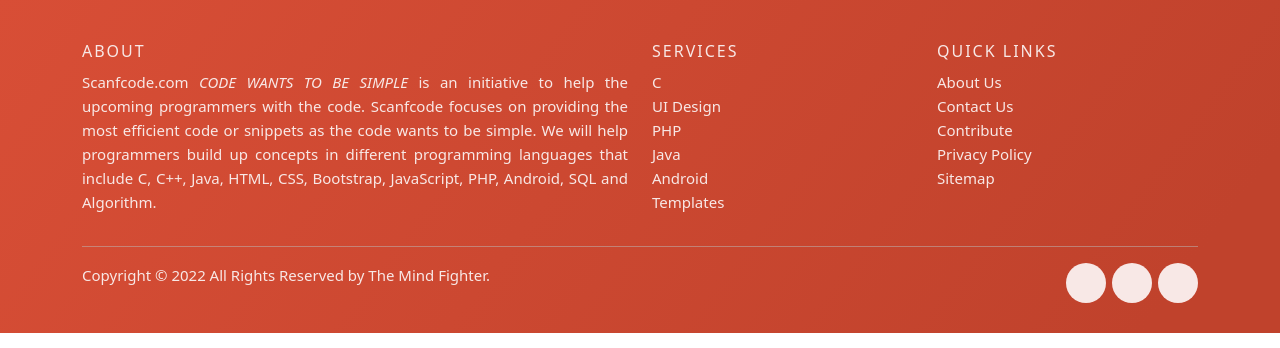
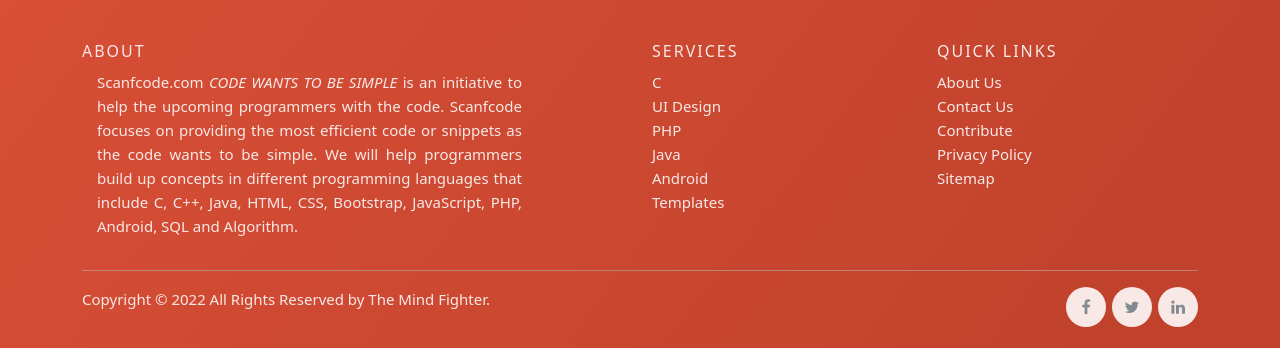
Before and after one commit to emperor9199/mind-fighter, a React (Create React App) app: page /article in a window 1280 px wide. Shown: the part 2268-2616 px from the top of the page. Built offline with nearby package versions, Linux system fonts and the light colour scheme.

Commit message:
changed footer style

```diff
--- a/package.json
+++ b/package.json
@@ -12,6 +12,7 @@
     "@testing-library/react": "^13.3.0",
     "@testing-library/user-event": "^13.5.0",
     "bootstrap": "^5.2.0",
+    "font-awesome": "^4.7.0",
     "jquery": "^3.6.1",
     "popper.js": "^1.16.1",
     "react": "^18.2.0",
--- a/src/components/Footer/Footer.jsx
+++ b/src/components/Footer/Footer.jsx
@@ -1,16 +1,15 @@
 import React from "react";
 import "./Footer.css";
-import { FontAwesomeIcon } from "@fortawesome/react-fontawesome";
-import { faCoffee } from "@fortawesome/free-solid-svg-icons";
 
 const Footer = () => {
+
   return (
     <footer className="site-footer">
       <div className="container">
         <div className="row">
           <div className="col-sm-12 col-md-6">
             <h6>About</h6>
-            <p className="text-justify">
+            <p className="text-justify col-10 col-xs-12">
               Scanfcode.com <i>CODE WANTS TO BE SIMPLE </i> is an initiative to
               help the upcoming programmers with the code. Scanfcode focuses on
               providing the most efficient code or snippets as the code wants to
@@ -90,7 +89,7 @@
             <ul className="social-icons">
               <li>
                 <a className="facebook" href="#">
-                  <FontAwesomeIcon icon="fa-brands fa-facebook" />
+                  <i className="fa fa-facebook" />
                 </a>
               </li>
               <li>
--- a/src/index.js
+++ b/src/index.js
@@ -8,6 +8,8 @@
 import $ from "jquery";
 import Popper from "popper.js";
 import "bootstrap/dist/js/bootstrap.bundle.min";
+import 'font-awesome/css/font-awesome.min.css';
+
 
 const root = ReactDOM.createRoot(document.getElementById("root"));
 root.render(
```
Also changed, not shown: src/App.css, 1 other file (tests, documents, lock files or other folders).
